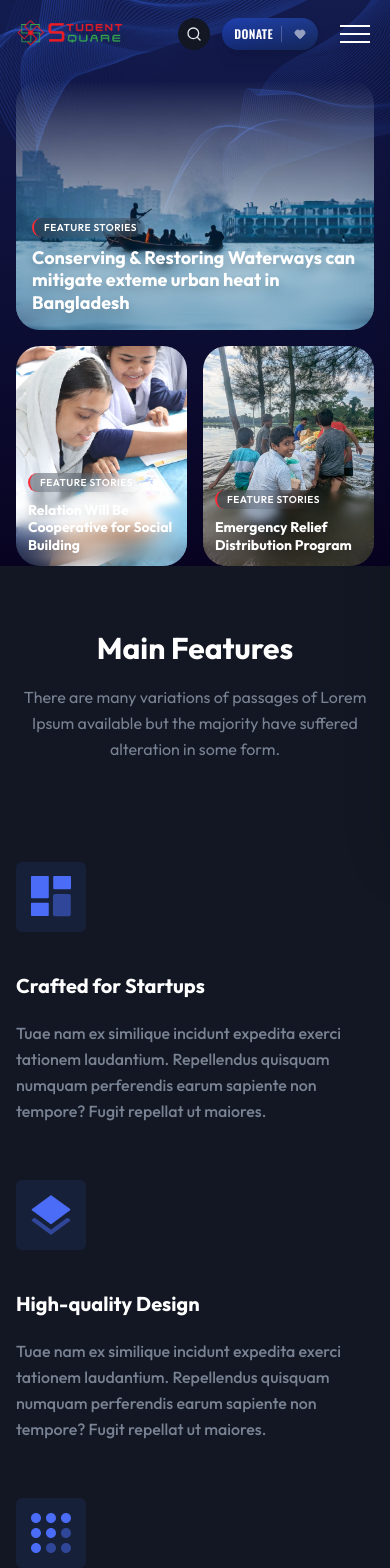
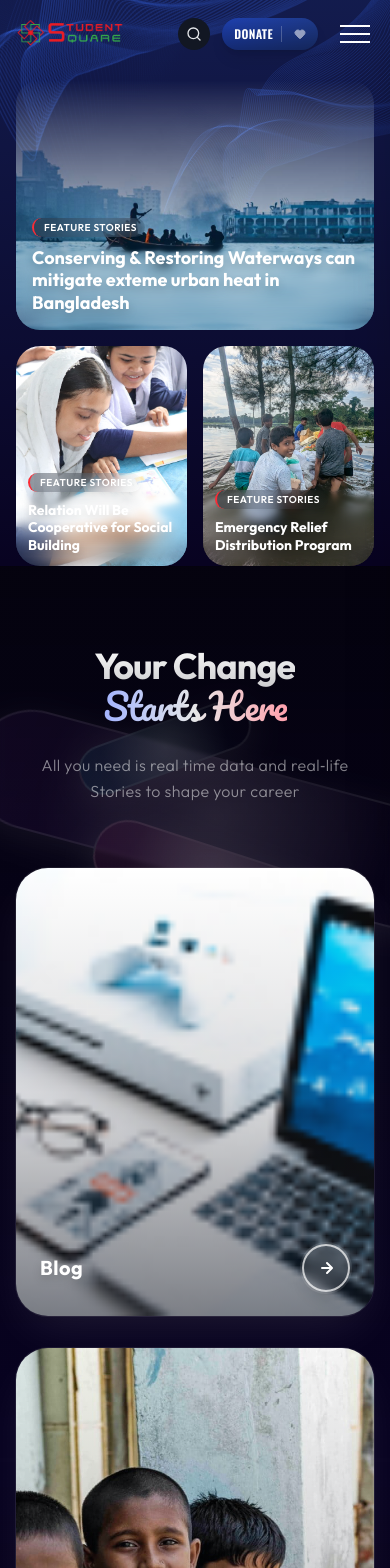
Before and after one commit to Student-Square/student-square-client, a Next.js app: page / in a window 390 px wide. Shown: the top 1568 px of the page. Built offline with nearby package versions, Linux system fonts and the light colour scheme.

Commit message:
Revamp Features component: Replaced static feature display with dynamic card layout, incorporating animations and enhanced styling for improved user engagement. Introduced new ElegantShape component for visual effects and updated content structure for better readability and responsiveness.

```diff
--- a/src/components/Features/index.tsx
+++ b/src/components/Features/index.tsx
@@ -1,27 +1,289 @@
-import SectionTitle from "../Common/SectionTitle";
-import SingleFeature from "./SingleFeature";
-import featuresData from "./featuresData";
+"use client"
+
+import Image from "next/image"
+import Link from "next/link"
+import { motion } from "framer-motion"
+import { Pacifico } from "next/font/google"
+import { cn } from "@/lib/utils"
+
+const pacifico = Pacifico({
+  subsets: ["latin"],
+  weight: ["400"],
+  variable: "--font-pacifico",
+})
+
+function ElegantShape({
+  className,
+  delay = 0,
+  width = 400,
+  height = 100,
+  rotate = 0,
+  gradient = "from-white/[0.08]",
+}: {
+  className?: string
+  delay?: number
+  width?: number
+  height?: number
+  rotate?: number
+  gradient?: string
+}) {
+  return (
+    <motion.div
+      initial={{
+        opacity: 0,
+        y: -150,
+        rotate: rotate - 15,
+      }}
+      animate={{
+        opacity: 1,
+        y: 0,
+        rotate: rotate,
+      }}
+      transition={{
+        duration: 2.4,
+        delay,
+        ease: [0.23, 0.86, 0.39, 0.96],
+        opacity: { duration: 1.2 },
+      }}
+      className={cn("absolute", className)}
+    >
+      <motion.div
+        animate={{
+          y: [0, 15, 0],
+        }}
+        transition={{
+          duration: 12,
+          repeat: Number.POSITIVE_INFINITY,
+          ease: "easeInOut",
+        }}
+        style={{
+          width,
+          height,
+        }}
+        className="relative"
+      >
+        <div
+          className={cn(
+            "absolute inset-0 rounded-full",
+            "bg-gradient-to-r to-transparent",
+            gradient,
+            "backdrop-blur-[2px] border-2 border-white/[0.15] dark:border-white/[0.15]",
+            "shadow-[0_8px_32px_0_rgba(255,255,255,0.1)]",
+            "after:absolute after:inset-0 after:rounded-full",
+            "after:bg-[radial-gradient(circle_at_50%_50%,rgba(255,255,255,0.2),transparent_70%)]",
+          )}
+        />
+      </motion.div>
+    </motion.div>
+  )
+}
+
+const cards = [
+  {
+    href: "/blog",
+    title: "Blog",
+    image: "/images/blog/post-01.jpg",
+    gradient: "from-purple-500/20 to-pink-500/20",
+    accent: "from-purple-500 to-pink-500",
+  },
+  {
+    href: "/",
+    title: "Magazine",
+    image: "/images/hero/dhaka-international-featured.jpg",
+    gradient: "from-blue-500/20 to-cyan-500/20",
+    accent: "from-blue-500 to-cyan-500",
+  },
+  {
+    href: "/",
+    title: "Real‑life Stories",
+    image: "/images/hero/relation-will-be-cooperative-for-social-building.jpg",
+    gradient: "from-emerald-500/20 to-teal-500/20",
+    accent: "from-emerald-500 to-teal-500",
+  },
+]
 
 const Features = () => {
+  const fadeUpVariants = {
+    hidden: { opacity: 0, y: 30 },
+    visible: { opacity: 1, y: 0 },
+  }
+
+  const getTransition = (delay: number) => ({
+    duration: 1,
+    delay,
+    ease: "easeOut" as const,
+  })
+
   return (
     <>
-      <section id="features" className="py-16 md:py-20 lg:py-28">
-        <div className="container">
-          <SectionTitle
-            title="Main Features"
-            paragraph="There are many variations of passages of Lorem Ipsum available but the majority have suffered alteration in some form."
-            center
+      <section
+        id="features"
+        className="relative py-20 md:py-24 lg:py-32 overflow-hidden bg-white dark:bg-[#080321]"
+      >
+        <div className="absolute left-0 top-0 -z-10 h-full w-full opacity-20 hero-gradient"></div>
+
+        <div className="absolute inset-0 overflow-hidden">
+          <ElegantShape
+            delay={0.2}
+            width={500}
+            height={120}
+            rotate={15}
+            gradient="from-purple-500/[0.12]"
+            className="left-[-8%] top-[10%]"
           />
 
-          <div className="grid grid-cols-1 gap-x-8 gap-y-14 md:grid-cols-2 lg:grid-cols-3">
-            {featuresData.map((feature) => (
-              <SingleFeature key={feature.id} feature={feature} />
+          <ElegantShape
+            delay={0.4}
+            width={400}
+            height={100}
+            rotate={-12}
+            gradient="from-blue-500/[0.12]"
+            className="right-[-5%] top-[60%]"
+          />
+
+          <ElegantShape
+            delay={0.3}
+            width={300}
+            height={80}
+            rotate={-10}
+            gradient="from-emerald-500/[0.12]"
+            className="left-[8%] bottom-[8%]"
+          />
+
+          <ElegantShape
+            delay={0.5}
+            width={250}
+            height={70}
+            rotate={18}
+            gradient="from-pink-500/[0.12]"
+            className="right-[12%] top-[15%]"
+          />
+
+          <ElegantShape
+            delay={0.6}
+            width={180}
+            height={50}
+            rotate={-20}
+            gradient="from-cyan-500/[0.12]"
+            className="left-[18%] top-[8%]"
+          />
+        </div>
+
+        <div className="container relative z-10">
+          <div className="text-center mb-16 md:mb-20">
+            <motion.div
+              variants={fadeUpVariants}
+              initial="hidden"
+              whileInView="visible"
+              viewport={{ once: true }}
+              transition={getTransition(0.3)}
+            >
+              <h2 className="text-4xl sm:text-5xl md:text-6xl lg:text-7xl font-bold mb-6 tracking-tight">
+                <span className="bg-clip-text text-transparent bg-gradient-to-b from-gray-900 to-gray-700 dark:from-white dark:to-white/80">
+                  Your Change
+                </span>
+                <br />
+                <span
+                  className={cn(
+                    "bg-clip-text text-transparent bg-gradient-to-r from-indigo-600 via-gray-800 to-rose-600 dark:from-indigo-300 dark:via-white/90 dark:to-rose-300",
+                    pacifico.className,
+                  )}
+                >
+                  Starts Here
+                </span>
+              </h2>
+            </motion.div>
+
+            <motion.div
+              variants={fadeUpVariants}
+              initial="hidden"
+              whileInView="visible"
+              viewport={{ once: true }}
+              transition={getTransition(0.45)}
+            >
+              <p className="text-base sm:text-lg md:text-xl text-gray-600 dark:text-white/50 max-w-3xl mx-auto leading-relaxed font-light tracking-wide">
+                All you need is real time data and real‑life Stories to shape your career
+              </p>
+            </motion.div>
+          </div>
+
+          <div className="grid grid-cols-1 gap-8 sm:gap-10 md:grid-cols-3 max-w-6xl mx-auto">
+            {cards.map((card, index) => (
+              <motion.div
+                key={card.title}
+                variants={fadeUpVariants}
+                initial="hidden"
+                whileInView="visible"
+                viewport={{ once: true }}
+                transition={getTransition(0.6 + index * 0.15)}
+              >
+                <Link
+                  href={card.href}
+                  className="group relative block overflow-hidden rounded-[2rem] sm:rounded-[2.5rem] bg-white/80 dark:bg-white/[0.03] backdrop-blur-sm ring-1 ring-gray-200/50 dark:ring-white/[0.08] shadow-[0_20px_50px_-12px_rgba(0,0,0,0.1)] dark:shadow-[0_20px_50px_-12px_rgba(255,255,255,0.1)] transition-all duration-500 will-change-transform hover:-translate-y-2 hover:shadow-[0_25px_60px_-12px_rgba(0,0,0,0.15)] dark:hover:shadow-[0_25px_60px_-12px_rgba(255,255,255,0.2)] hover:ring-gray-300/50 dark:hover:ring-white/[0.15]"
+                >
+                  {/* Removed color fill overlay so image stays fully visible on hover */}
+
+                  <div className="relative aspect-[4/5] sm:aspect-[1/1] z-10">
+                    <Image
+                      src={card.image || "/placeholder.svg"}
+                      alt={card.title}
+                      fill
+                      priority={index < 2}
+                      className="object-cover transition-transform duration-700 group-hover:scale-110"
+                    />
+
+                    {/* Enhanced gradient overlay for readability - very light */}
+                    <div className="absolute inset-0 bg-gradient-to-t from-black/55 via-black/15 to-transparent" />
+
+                    <div
+                      className={`pointer-events-none absolute inset-0 rounded-[2rem] sm:rounded-[2.5rem] bg-gradient-to-r ${card.accent} opacity-0 group-hover:opacity-100 transition-opacity duration-500 p-[2px]`}
+                    >
+                      <div className="w-full h-full rounded-[2rem] sm:rounded-[2.5rem] bg-transparent" />
+                    </div>
+                  </div>
+
+                  <div className="absolute inset-x-0 bottom-0 p-6 sm:p-8 z-20">
+                    <div className="flex items-center justify-between">
+                      <h3 className="text-white text-xl sm:text-2xl font-bold tracking-wide drop-shadow-lg group-hover:drop-shadow-xl transition-all duration-300">
+                        {card.title}
+                      </h3>
+                      <div
+                        className={`relative inline-flex h-12 w-12 items-center justify-center rounded-full border-2 border-white/70 bg-white/15 dark:bg-white/10 text-white shadow-lg ring-2 ring-white/10 backdrop-blur-sm transition-all duration-300 group-hover:scale-110 group-hover:rotate-12`}
+                      >
+                        {/* Gradient fill appears on hover */}
+                        <span className={`absolute inset-0 rounded-full bg-gradient-to-r ${card.accent} opacity-0 transition-opacity duration-300 group-hover:opacity-100`} />
+                        <svg
+                          xmlns="http://www.w3.org/2000/svg"
+                          viewBox="0 0 24 24"
+                          fill="none"
+                          className="relative z-10 h-6 w-6 text-white"
+                        >
+                          <path d="M8 12h8" stroke="currentColor" strokeWidth="2" strokeLinecap="round"/>
+                          <path d="M13 7l5 5-5 5" stroke="currentColor" strokeWidth="2" strokeLinecap="round" strokeLinejoin="round"/>
+                        </svg>
+                      </div>
+                    </div>
+                  </div>
+
+                  <div className="absolute top-4 right-4 w-2 h-2 bg-gray-600/60 dark:bg-white/60 rounded-full opacity-0 group-hover:opacity-100 transition-opacity duration-500 animate-ping" />
+                  <div
+                    className="absolute top-8 right-8 w-1 h-1 bg-gray-500/40 dark:bg-white/40 rounded-full opacity-0 group-hover:opacity-100 transition-opacity duration-700 animate-ping"
+                    style={{ animationDelay: "300ms" }}
+                  />
+                  <div
+                    className="absolute top-6 right-12 w-1.5 h-1.5 bg-gray-600/50 dark:bg-white/50 rounded-full opacity-0 group-hover:opacity-100 transition-opacity duration-600 animate-ping"
+                    style={{ animationDelay: "150ms" }}
+                  />
+                </Link>
+              </motion.div>
             ))}
           </div>
         </div>
+
+        <div className="absolute inset-0 bg-gradient-to-t from-white via-transparent to-white/60 dark:from-[#030303] dark:via-transparent dark:to-[#030303]/60 pointer-events-none" />
       </section>
     </>
-  );
-};
+  )
+}
 
-export default Features;
+export default Features
```
Also changed, not shown: src/components/Header/index.tsx (+4 -4 lines).
